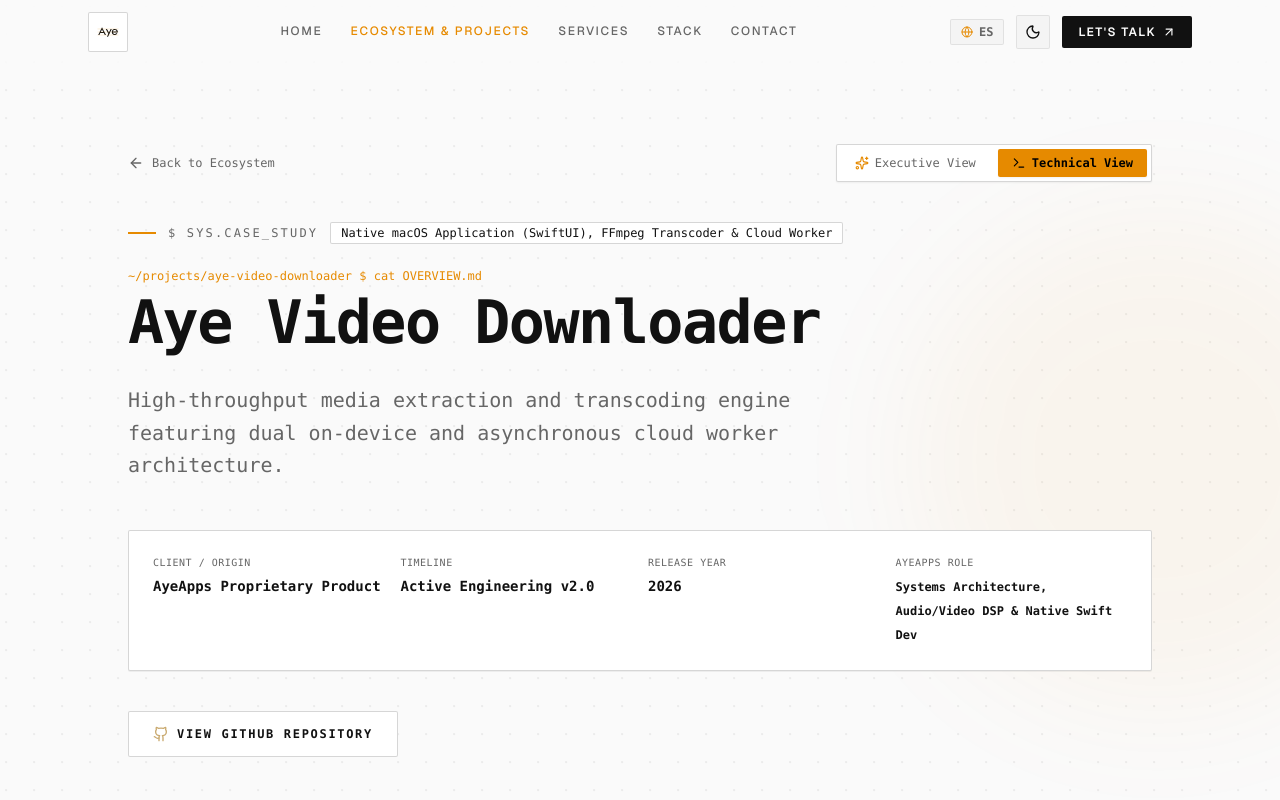
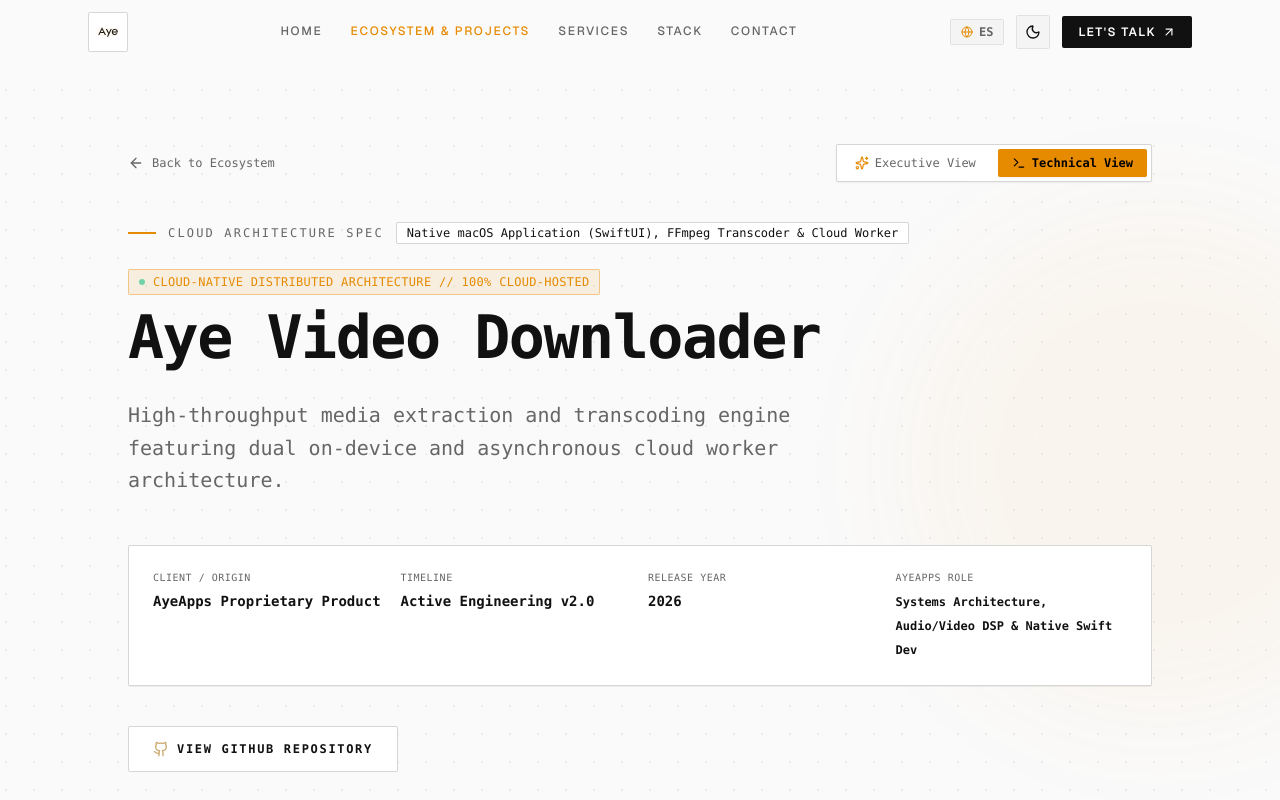
Before and after one commit to AyeApps/AyeAppsWeb, a Next.js app: page /en/portfolio/aye-video-downloader in a window 1280 px wide. Both pictures are taken after a click on the button "Technical View". Shown: the top 800 px of the page. Built offline with nearby package versions, Linux system fonts and the light colour scheme.

Commit message:
feat(casestudy): replace terminal commands with professional Cloud-Native Architecture badges

```diff
--- a/src/components/CaseStudyViewer.tsx
+++ b/src/components/CaseStudyViewer.tsx
@@ -105,7 +105,7 @@
               <span className={`${geoBadgeClass} text-xs font-medium tracking-[0.18em] uppercase ${
                 isGoldAccented ? 'text-[#c9a96e]' : 'text-[var(--muted)]'
               } ${techMode ? 'font-mono' : ''}`}>
-                {techMode ? '$ sys.case_study' : (isEs ? 'Caso de Estudio' : 'Case Study')}
+                {techMode ? 'CLOUD ARCHITECTURE SPEC' : (isEs ? 'Caso de Estudio' : 'Case Study')}
               </span>
               <span className={`text-xs px-2.5 py-0.5 rounded-xs border bg-[var(--surface-raised)] text-[var(--foreground)] ${
                 isGoldAccented ? 'border-[#c9a96e]/40' : 'border-[var(--border-strong)]'
@@ -116,10 +116,15 @@
 
             {/* Title & Tagline with Authentic Brand Homage */}
             {techMode ? (
-              <div className="space-y-2 mb-8">
-                <span className="text-xs text-[var(--accent-amber)] font-mono block">
-                  ~/projects/{study.slug} $ cat OVERVIEW.md
-                </span>
+              <div className="space-y-3 mb-8">
+                <div className="inline-flex items-center gap-2 font-mono text-xs text-[var(--accent-amber)] bg-[var(--accent-amber-subtle)] px-2.5 py-1 rounded-xs border border-[var(--accent-amber-border)] w-fit">
+                  <span className="w-1.5 h-1.5 rounded-full bg-emerald-500 animate-pulse" />
+                  <span className="tracking-wide">
+                    {isEs
+                      ? 'CLOUD-NATIVE DISTRIBUTED ARCHITECTURE // 100% EN LA NUBE'
+                      : 'CLOUD-NATIVE DISTRIBUTED ARCHITECTURE // 100% CLOUD-HOSTED'}
+                  </span>
+                </div>
                 <h1
                   className="text-3xl sm:text-5xl md:text-6xl font-bold font-tech text-[var(--foreground)] tracking-tight"
                   style={{ textWrap: 'balance' } as React.CSSProperties}
@@ -236,7 +241,7 @@
               <p className={`${geoBadgeClass} text-xs font-medium tracking-[0.18em] uppercase justify-center mb-3 ${
                 isGoldAccented ? 'text-[#c9a96e]' : 'text-[var(--muted)]'
               }`}>
-                {techMode ? '$ sys.metrics' : (isEs ? 'Resultados Clave' : 'Key Metrics')}
+                {techMode ? 'CLOUD PERFORMANCE METRICS' : (isEs ? 'Resultados Clave' : 'Key Metrics')}
               </p>
               <h2 className={`text-2xl sm:text-4xl text-[var(--foreground)] ${getHeadingFontClass()}`}>
                 {techMode
@@ -418,7 +423,7 @@
               <ScrollReveal>
                 <div className="mb-12">
                   <p className="geo-badge text-xs font-medium tracking-[0.18em] uppercase text-[var(--muted)] mb-3">
-                    {isEs ? '$ sys.blueprint' : '$ sys.blueprint'}
+                    CLOUD INFRASTRUCTURE BLUEPRINT
                   </p>
                   <h2 className="text-2xl sm:text-3xl font-bold font-mono text-[var(--foreground)]">
                     {isEs ? 'Capas de la Infraestructura' : 'Infrastructure Blueprint'}
--- a/src/data/caseStudies.ts
+++ b/src/data/caseStudies.ts
@@ -54,7 +54,7 @@
 export const CASE_STUDIES: Record<string, CaseStudyData> = {
   'fatima-resendiz': {
     slug: 'fatima-resendiz',
-    title: 'Fatima Resendiz Platform',
+    title: 'Fatima Resendiz Web',
     clientName: 'Fátima Reséndiz',
     projectTypeBusiness: {
       es: 'Plataforma Web de Prestigio, Gestión de Clientes & App Móvil',
```
